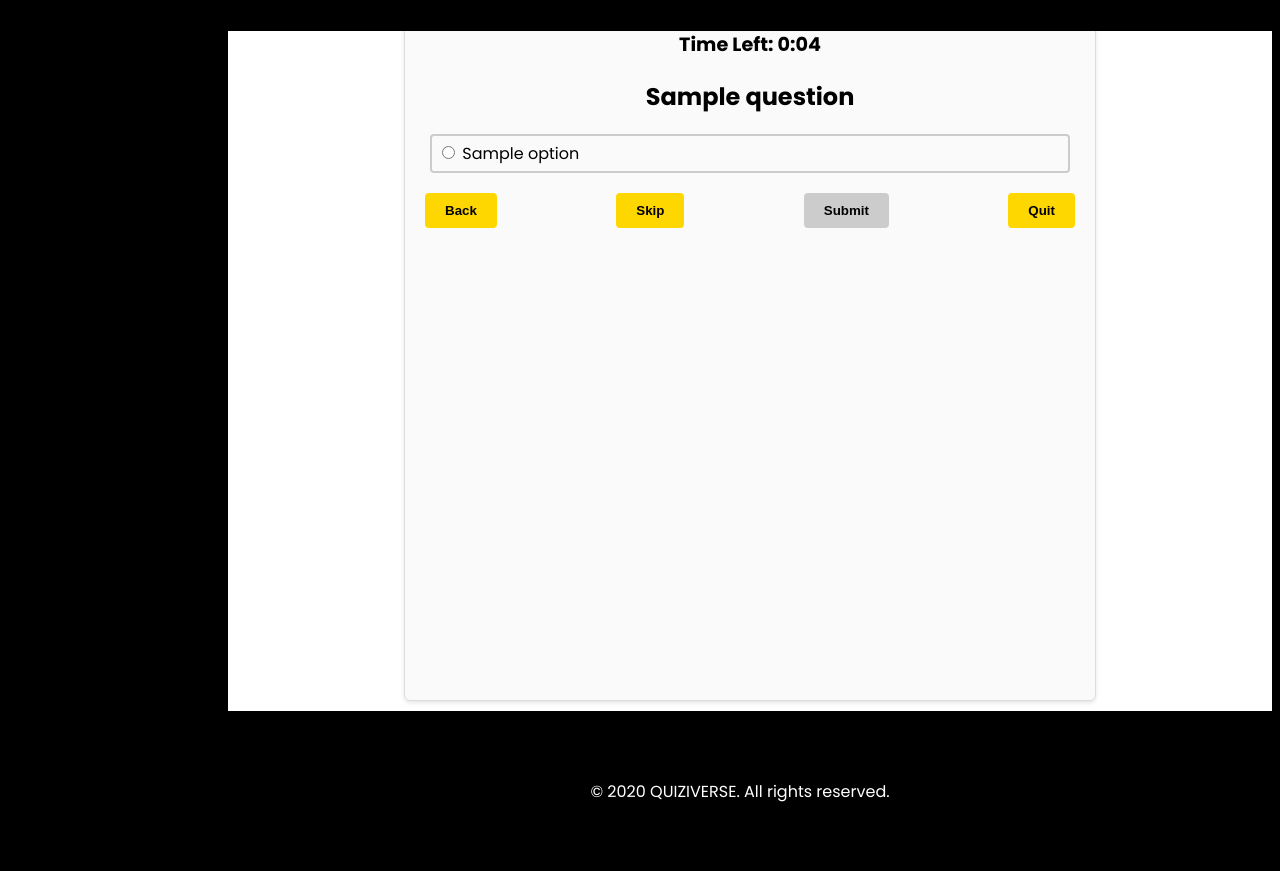
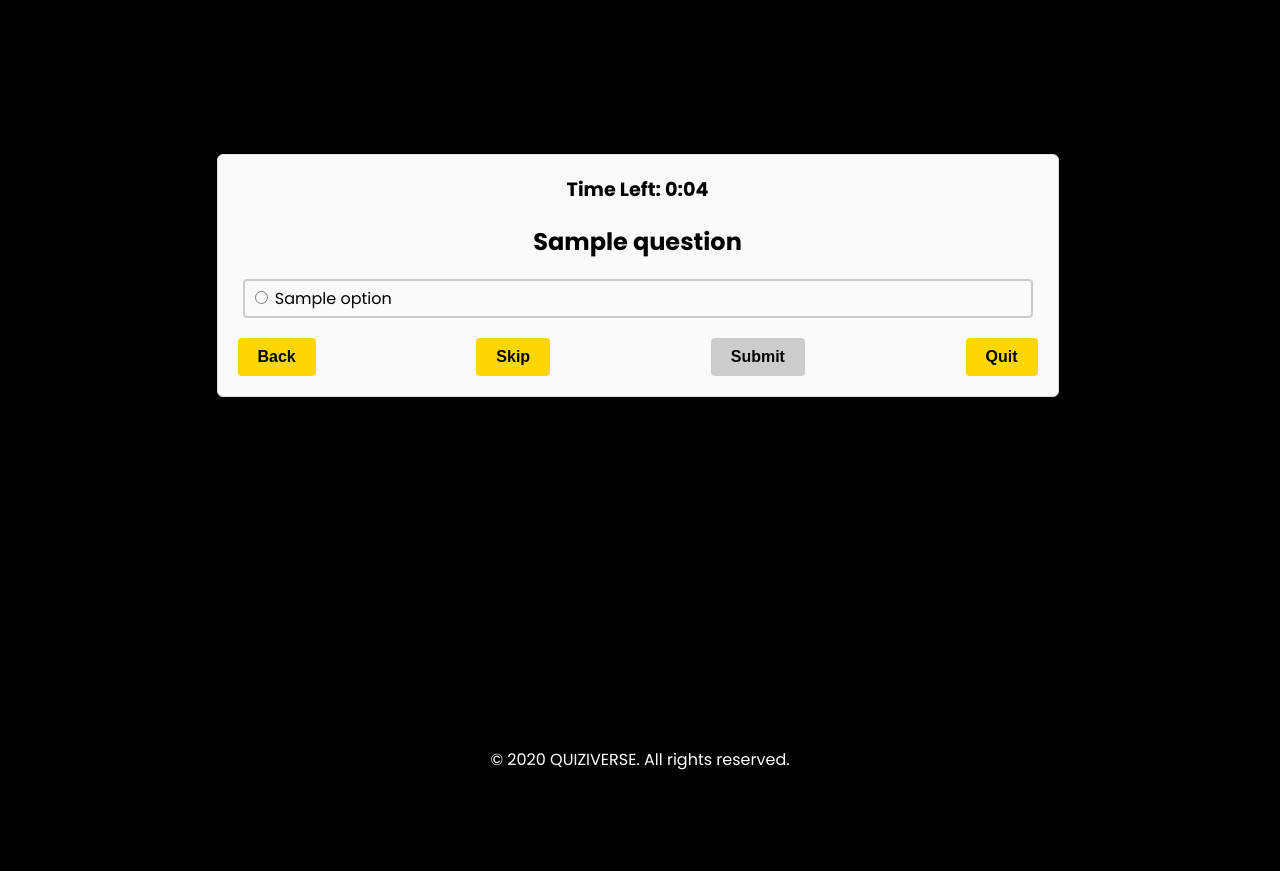
Before and after one commit to realWRC/quiziverse, a Flask app: template api/templates/takequiz.html in a window 1280 px wide. Shown: the part 69-940 px from the top of the page. After the commit the page ends 839 px from the top, so only its background shows below. Run offline with Flask 3, Linux system fonts and the light colour scheme; the template is opened without the code that fills it: most values are stand-ins (such as "Sample title", 1, 10 or a date in 2020).

Commit message:
Added responsiveness to the taking quiz page

```diff
--- a/api/static/css/takequiz.css
+++ b/api/static/css/takequiz.css
@@ -1,21 +1,22 @@
 .main-section {
-  background-color: #fff;
-  color: black;
-  width: 90%;
-  margin-top: 60px;
-  margin-left: 220px;
-  margin-bottom: 10px;
-  padding: 10px;
-  box-sizing: border-box;
-  display: flex;
-  flex-direction: column;
+  width: 100%;
+  margin-left: 0px;
+  margin-right: 5px;
+  background-color: #000;
+}
+
+.vertical-menu {
+  width: 0px;
 }
 
 .quiz-container {
-  max-width: 1000px;
-  width: 650px;
-  height: 650px;
+  width: 100%;
+  height: 100%;
+  max-width: 800px;
+  max-height: 800px;
+  height: auto;
   margin: 0 auto;
+  margin-top: 100px;
   padding: 20px;
   background-color: #fafafa;
   border: 1px solid #ddd;
@@ -39,6 +40,7 @@
 }
 
 #options-list {
+  font-size: 1rem;
   list-style: none;
   padding: 0;
   margin: 0 0 20px 0;
@@ -59,6 +61,7 @@
   border: 2px solid #000;
   color: #000;
 }
+
 .disabled {
   opacity: 0.5;
   pointer-events: none;
@@ -77,6 +80,7 @@
   border-radius: 4px;
   cursor: pointer;
   font-weight: bold;
+  font-size: 1rem;
   transition: background-color 0.3s;
 }
 
@@ -88,3 +92,13 @@
   background-color: #ccc;
   cursor: not-allowed;
 }
+
+footer {
+  margin-left: 0px;
+}
+
+@media (max-width: 912px) {
+  .vertical-menu {
+    width: 0px;
+  }
+}
```
